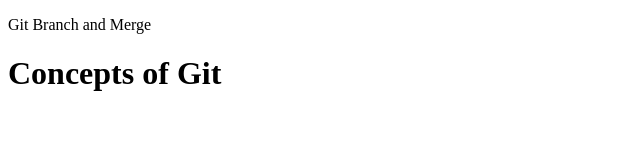
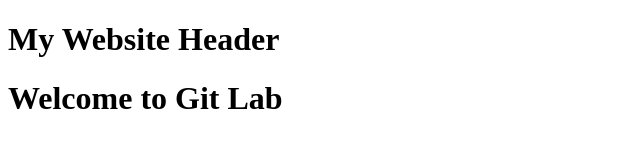
Before and after one commit to kvenugopalachari/FE-12_Lab-end-exam, a plain HTML site: page index.html in a window 1280 px wide. Shown: the whole page, without its empty margins (0-640 px from the left). Drawn offline with Linux system fonts and the light colour scheme.

Commit message:
Added header section

```diff
--- a/index.html
+++ b/index.html
@@ -1,10 +1,12 @@
 <!DOCTYPE html>
 <html>
-    <title>My Experiment</title>
-    <p>Git Branch and Merge</p>
 <body>
 
-<h1>Concepts of Git</h1>
+<header>
+    <h1>My Website Header</h1>
+</header>
+
+<h1>Welcome to Git Lab</h1>
 
 </body>
 </html>
```
